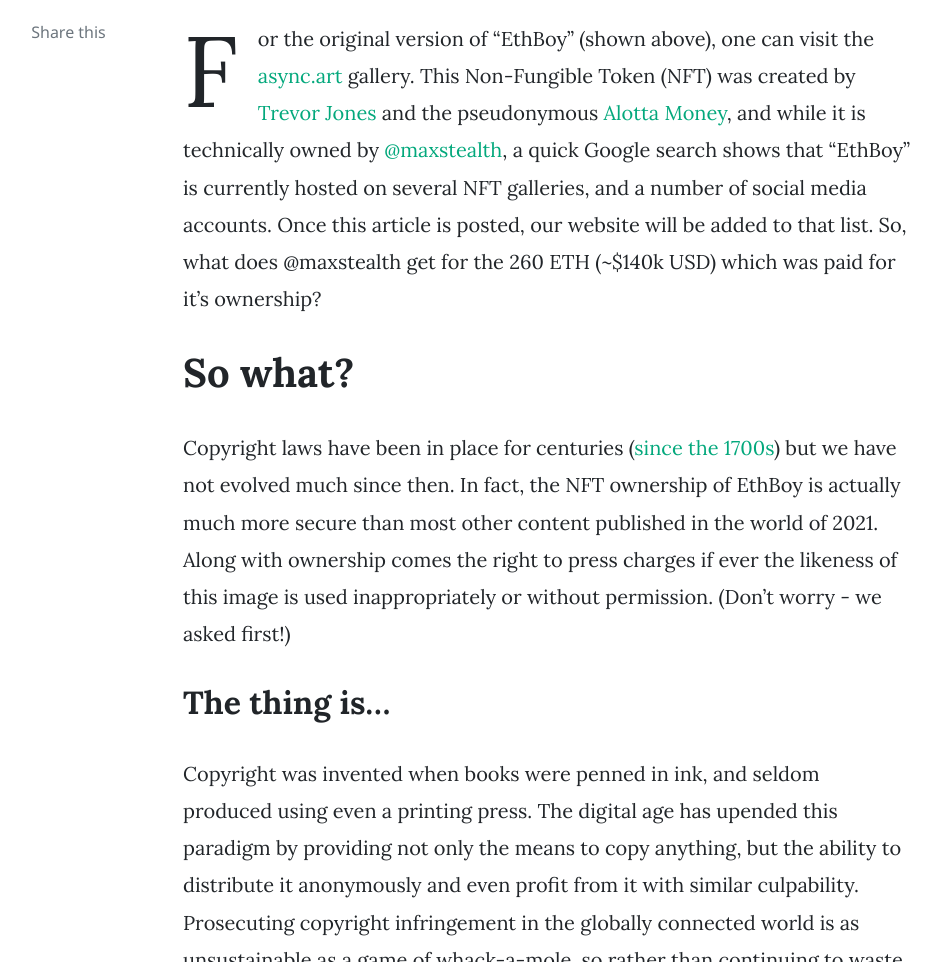
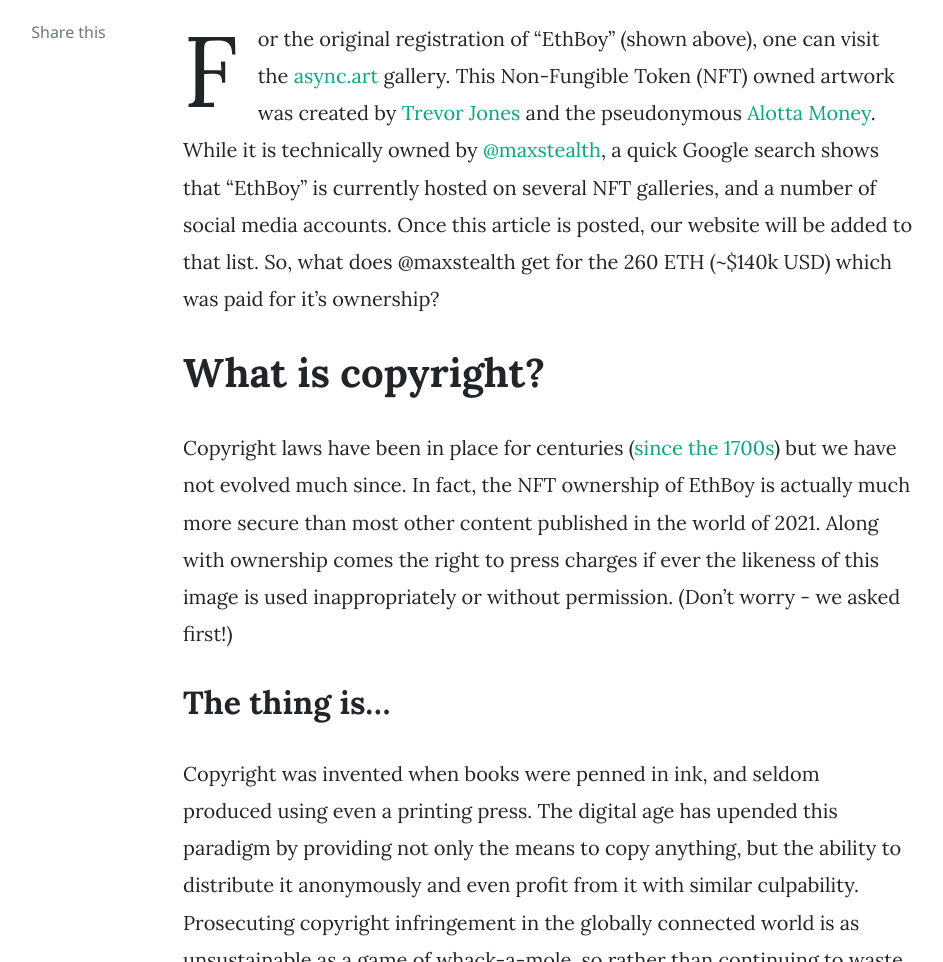
Before and after one commit to tykoii/blog, a Jekyll site: the page built from _posts/2021-02-22-atomic-nfts.markdown, in a window 1280 px wide and 1400 px high. Shown: the part 438-1400 px from the top of the window, without its empty margins (187-1130 px from the left). Built offline with Jekyll 4.4.1, drawn with Linux system fonts in a browser that asks for light colours; nearby versions of some CDN libraries; comment, search, counter and statistics services are not loaded.

Commit message:
minor tweaks

```diff
--- a/_posts/2021-02-22-atomic-nfts.markdown
+++ b/_posts/2021-02-22-atomic-nfts.markdown
@@ -5,10 +5,10 @@
 image: assets/images/blog/vitalik-the-clown.png
 ---
 
-For the original version of "EthBoy" (shown above), one can visit the <a target="_blank" href="https://async.art/art/master/0xb6dae651468e9593e4581705a09c10a76ac1e0c8-807">async.art</a> gallery. This Non-Fungible Token (NFT) was created by <a target="_blank" href="https://async.art/u/trevorjonesart/collection">Trevor Jones</a> and the pseudonymous <a target="_blank" href="https://async.art/u/alottamoney/collection">Alotta Money</a>, and while it is technically owned by <a target="_blank" href="https://async.art/u/maxstealth/collection">@maxstealth</a>, a quick Google search shows that "EthBoy" is currently hosted on several NFT galleries, and a number of social media accounts. Once this article is posted, our website will be added to that list. So, what does @maxstealth get for the 260 ETH (~$140k USD) which was paid for it's ownership?
+For the original registration of "EthBoy" (shown above), one can visit the <a target="_blank" href="https://async.art/art/master/0xb6dae651468e9593e4581705a09c10a76ac1e0c8-807">async.art</a> gallery. This Non-Fungible Token (NFT) owned artwork was created by <a target="_blank" href="https://async.art/u/trevorjonesart/collection">Trevor Jones</a> and the pseudonymous <a target="_blank" href="https://async.art/u/alottamoney/collection">Alotta Money</a>. While it is technically owned by <a target="_blank" href="https://async.art/u/maxstealth/collection">@maxstealth</a>, a quick Google search shows that "EthBoy" is currently hosted on several NFT galleries, and a number of social media accounts. Once this article is posted, our website will be added to that list. So, what does @maxstealth get for the 260 ETH (~$140k USD) which was paid for it's ownership?
 
-# So what?
-Copyright laws have been in place for centuries (<a target="_blank" href="https://en.wikipedia.org/wiki/History_of_copyright">since the 1700s</a>) but we have not evolved much since then. In fact, the NFT ownership of EthBoy is actually much more secure than most other content published in the world of 2021. Along with ownership comes the right to press charges if ever the likeness of this image is used inappropriately or without permission. (Don't worry - we asked first!)
+# What is copyright?
+Copyright laws have been in place for centuries (<a target="_blank" href="https://en.wikipedia.org/wiki/History_of_copyright">since the 1700s</a>) but we have not evolved much since. In fact, the NFT ownership of EthBoy is actually much more secure than most other content published in the world of 2021. Along with ownership comes the right to press charges if ever the likeness of this image is used inappropriately or without permission. (Don't worry - we asked first!)
 
 ## The thing is...
 Copyright was invented when books were penned in ink, and seldom produced using even a printing press. The digital age has upended this paradigm by providing not only the means to copy anything, but the ability to distribute it anonymously and even profit from it with similar culpability. Prosecuting copyright infringement in the globally connected world is as unsustainable as a game of whack-a-mole, so rather than continuing to waste valuable resources on this ritual of continuous band-aid ripping, what if there was a better way?
```
